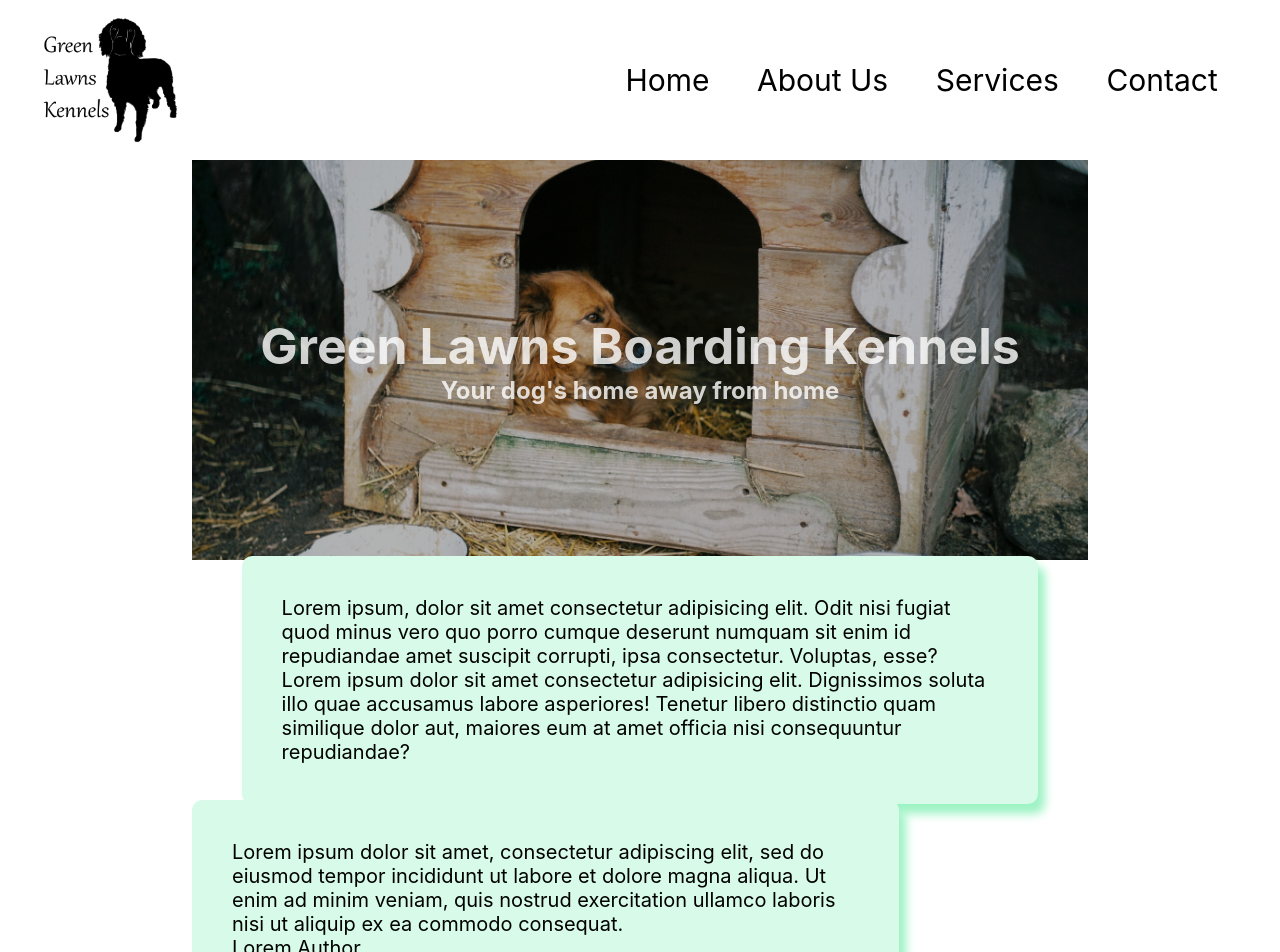
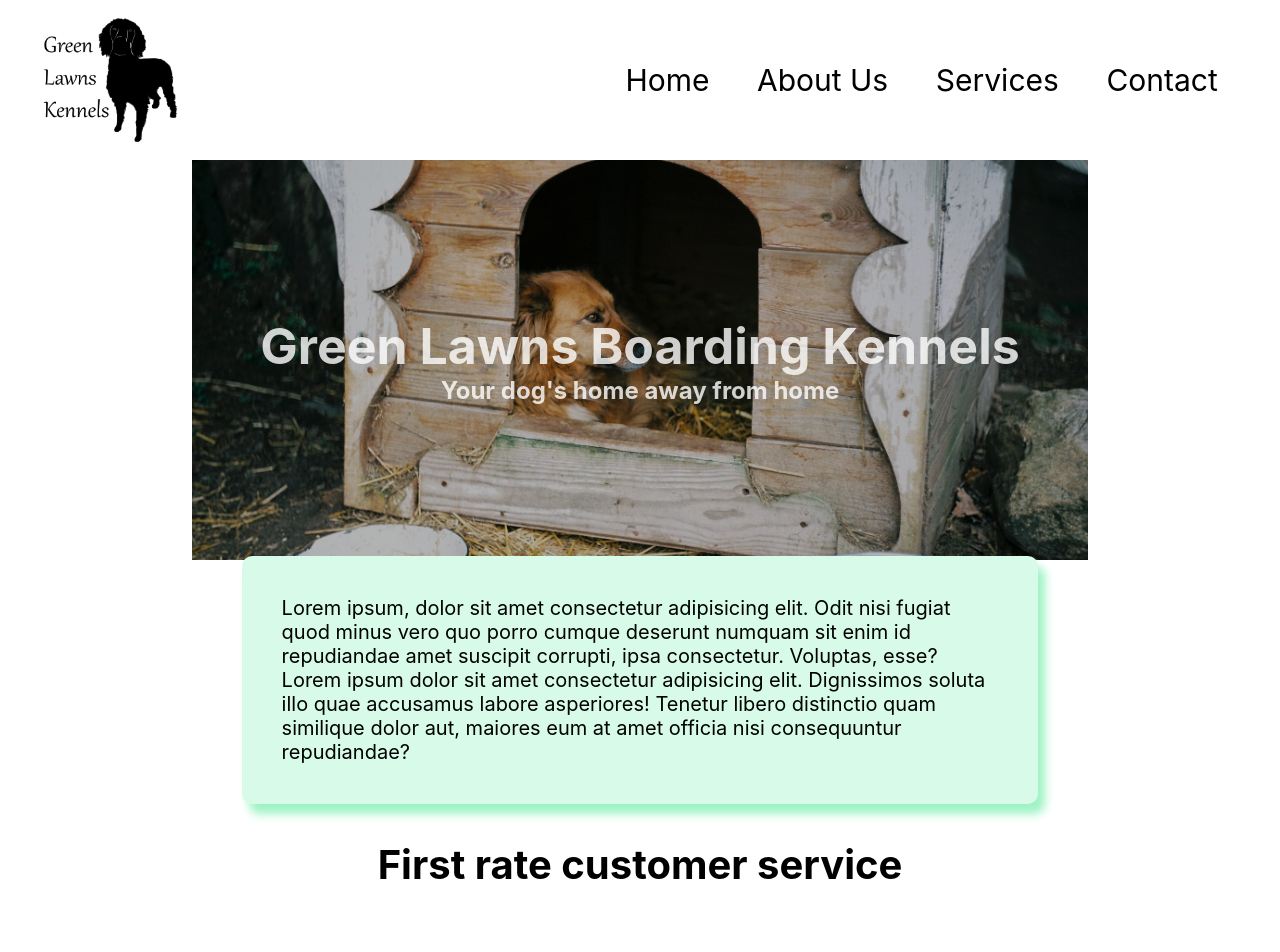
Before and after one commit to Velocima/green-lawns, a React (Create React App) app: page / in a window 1280 px wide. Shown: the top 952 px of the page. Built offline with nearby package versions, Linux system fonts and the light colour scheme.

Commit message:
text styling added to reviews

```diff
--- a/src/components/Landing.jsx
+++ b/src/components/Landing.jsx
@@ -24,6 +24,7 @@ export const Landing = () => {
 				</p>
 			</div>
 			<section className='reviews'>
+				<h2>First rate customer service</h2>
 				{reviews.map((review, i) => (
 					<Review
 						review={review.review}
--- a/src/css/review.css
+++ b/src/css/review.css
@@ -1,7 +1,13 @@
+@charset "UTF-8";
 .reviews {
   display: flex;
   flex-direction: column;
   width: 70%; }
+  .reviews h2 {
+    width: auto;
+    text-align: center;
+    font-size: 40px;
+    margin: 5vh auto 10vh auto; }
   .reviews .review {
     display: flex;
     flex-direction: column;
@@ -14,5 +20,18 @@
     background-color: #d7fbe8;
     border-radius: 10px;
     box-shadow: 7px 10px 10px #9df3c4; }
-  .reviews .review:nth-child(2) {
+    .reviews .review p:nth-child(1)::before,
+    .reviews .review p:nth-child(1)::after {
+      content: '“';
+      font-size: 32px;
+      font-family: Georgia, 'Times New Roman', Times, serif;
+      color: #134977;
+      font-weight: bold;
+      vertical-align: top;
+      line-height: 0.8; }
+    .reviews .review p:nth-child(1)::after {
+      content: '”'; }
+    .reviews .review p:nth-child(2) {
+      font-style: italic; }
+  .reviews .review:nth-child(3) {
     margin-left: 30%; }
--- a/src/scss/review.scss
+++ b/src/scss/review.scss
@@ -4,6 +4,12 @@
 	display: flex;
 	flex-direction: column;
 	width: 70%;
+	h2 {
+		width: auto;
+		text-align: center;
+		font-size: 40px;
+		margin: 5vh auto 10vh auto;
+	}
 	.review {
 		display: flex;
 		flex-direction: column;
@@ -16,8 +22,24 @@
 		background-color: $container-color;
 		border-radius: 10px;
 		box-shadow: 7px 10px 10px $container-shadow;
+		p:nth-child(1)::before,
+		p:nth-child(1)::after {
+			content: '“';
+			font-size: 32px;
+			font-family: Georgia, 'Times New Roman', Times, serif;
+			color: #134977;
+			font-weight: bold;
+			vertical-align: top;
+			line-height: 0.8;
+		}
+		p:nth-child(1)::after {
+			content: '”';
+		}
+		p:nth-child(2) {
+			font-style: italic;
+		}
 	}
-	.review:nth-child(2) {
+	.review:nth-child(3) {
 		margin-left: 30%;
 	}
 }
```
